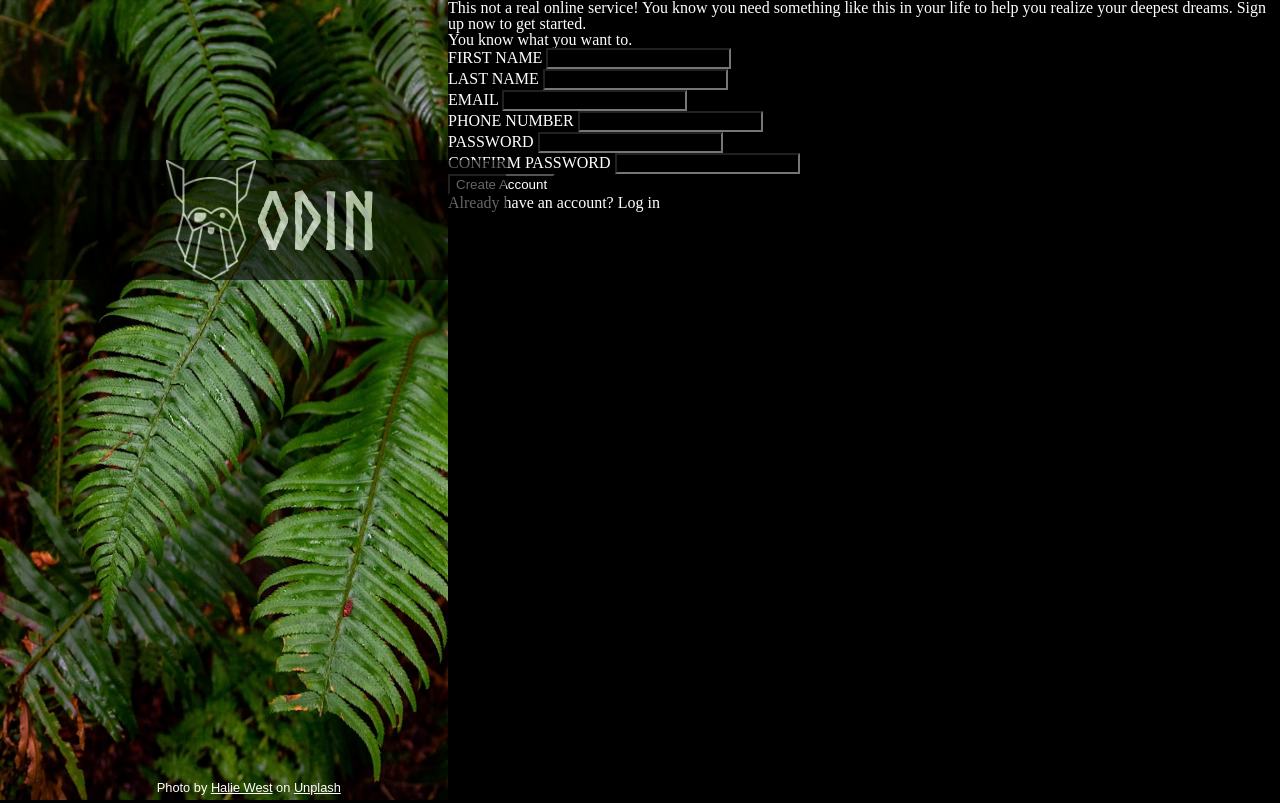
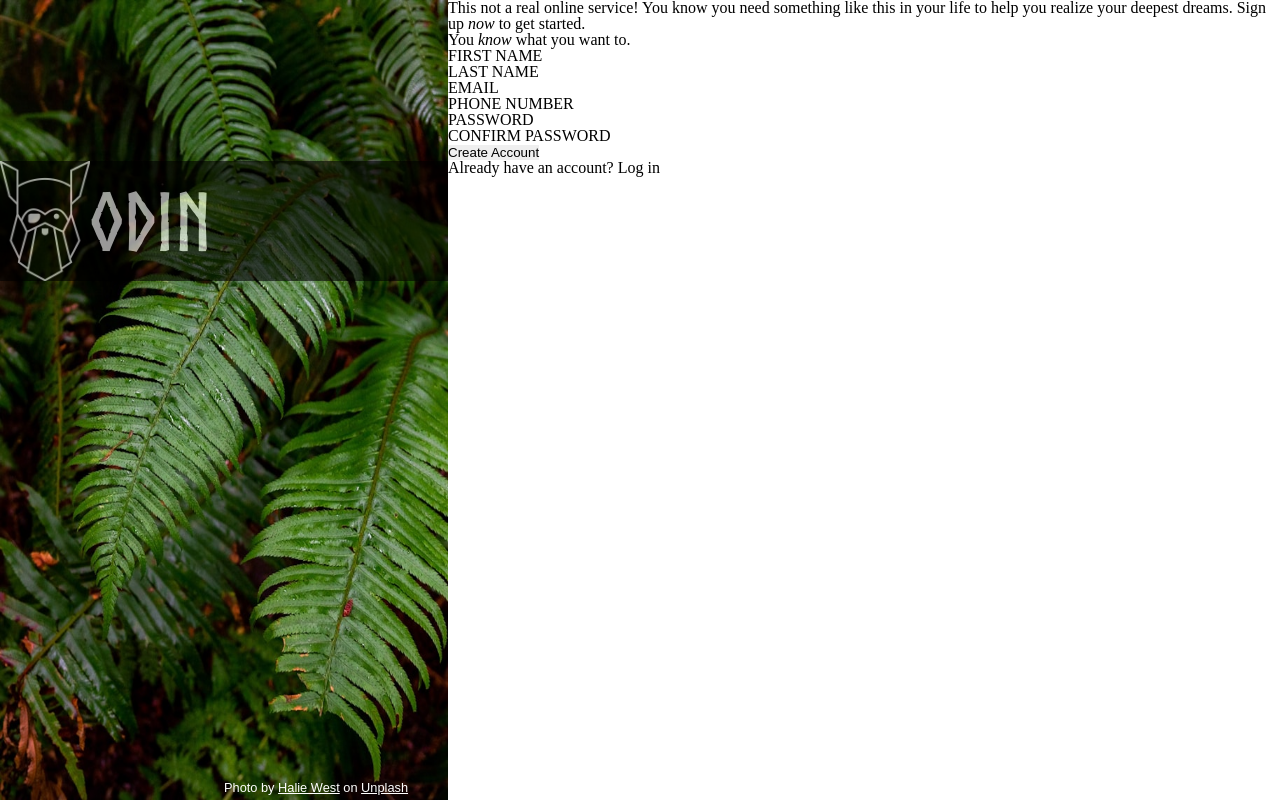
Before and after one commit to noybcoder/odin-sign-up-form, a plain HTML site: page index.html in a window 1280 px wide. Drawn offline with Linux system fonts and the light colour scheme.

Commit message:
some more changes

```diff
--- a/index.html
+++ b/index.html
@@ -15,9 +15,9 @@
                 You know you need something like this in your life to help you realize your deepest dreams.
                 Sign up <em>now</em> to get started.
             </p>
-            <h1>
+            <p>
                 You <em>know</em> what you want to.
-            </h1>
+            </p>
         </section>
         <form action="https://www.google.com">
             <section>
--- a/style.css
+++ b/style.css
@@ -1,37 +1,14 @@
-html, body, div, span, applet, object, iframe,
-h1, h2, h3, h4, h5, h6, p, blockquote, pre,
-a, abbr, acronym, address, big, cite, code,
-del, dfn, em, img, ins, kbd, q, s, samp,
-small, strike, strong, sub, sup, tt, var,
-b, u, i, center,
-dl, dt, dd, ol, ul, li,
-fieldset, form, label, legend,
-table, caption, tbody, tfoot, thead, tr, th, td,
-article, aside, canvas, details, embed,
-figure, figcaption, footer, header, hgroup,
-menu, nav, output, ruby, section, summary,
-time, mark, audio, video {
+* {
 	margin: 0;
 	padding: 0;
 	border: 0;
-	font-size: 100%;
-	font: inherit;
-	vertical-align: baseline;
-}
-
-article, aside, details, figcaption, figure,
-footer, header, hgroup, menu, nav, section {
-	display: block;
 }
 
 body {
 	line-height: 1;
 	display: flex;
 	flex-direction: row-reverse;
-}
-
-ol, ul {
-	list-style: none;
+	justify-content: space-between;
 }
 
 @font-face {
@@ -39,14 +16,14 @@ ol, ul {
 	src: url("fonts/Norse-Bold.otf") format("opentype");
 }
 
-* {
-    background-color: #000000;
-	color: #ffffff;
-}
-
 main {
 	display: flex;
 	flex-direction: column;
+}
+
+aside {
+	position: relative;
+	width: 35vw;
 }
 
 .background {
@@ -60,15 +37,17 @@ main {
 
 .background > figcaption {
 	position: absolute;
-	left: 35%;
+	left: 50%;
 	bottom: 1%;
 	background-color: transparent;
 	font-size: 0.8rem;
 	font-family: sans-serif;
+	color: #ffffff;
 }
 
 .background > figcaption > a {
 	background-color: transparent;
+	color: #ffffff;
 }
 
 .sidebar {
@@ -76,13 +55,14 @@ main {
 	position: absolute;
 	top: 20%;
 	opacity: 0.6;
-	width: 340px;
+	width: 100%;
 	height: 15%;
-	padding-left: 13vw;
+	background-color: #000000;
 }
 
 .sidebar > figcaption {
 	font-size: 5rem;
 	font-family: "Norse";
 	align-self: center;
+	color: #ffffff;
 }
```
